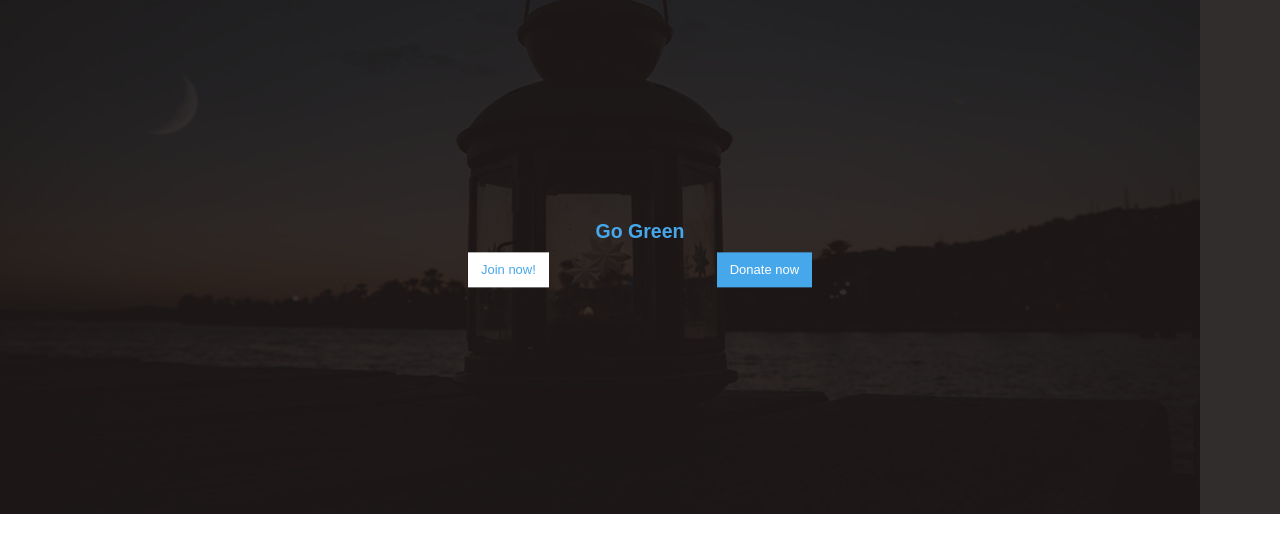
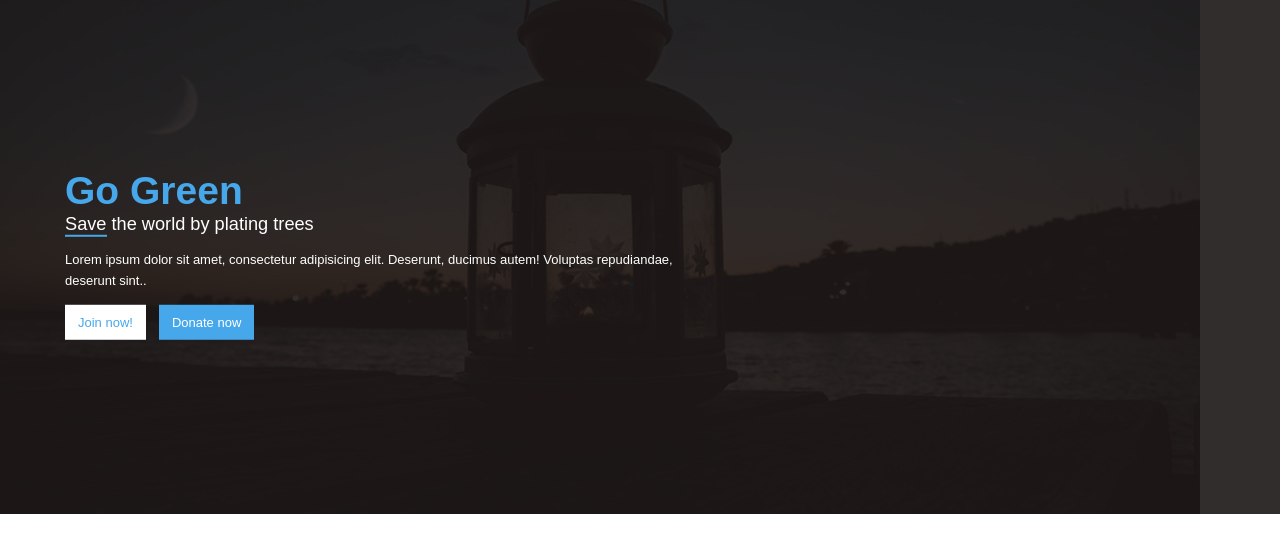
Before and after one commit to bauticutraro/Proyect-CSS, a plain HTML site: page index.html in a window 1280 px wide. Shown: the part 100-652 px from the top of the page. Drawn offline with Linux system fonts and the light colour scheme; some icons are missing.

Commit message:
hize el banner responsive

```diff
--- a/index.html
+++ b/index.html
@@ -68,7 +68,7 @@
     <div class="main-banner__data">
       <h2 class="main-banner__title">Go Green</h2>
       <p class="main-banner__subtitle">Save the world by plating trees</p>
-      <p class="main-banner__description">Lorem ipsum dolor sit amet, consectetur adipisicing elit. Deserunt, ducimus autem! Voluptas repudiandae, deserunt sint, magni iure amet mollitia ipsa voluptates asperiores soluta quos facere quae nam aut qui, eos.</p>
+      <p class="main-banner__description">Lorem ipsum dolor sit amet, consectetur adipisicing elit. Deserunt, ducimus autem! Voluptas repudiandae, deserunt sint..</p>
       <a href="#" class="main-banner__button button button--light">Join now!</a>
       <a href="#" class="main-banner__button button button--cta">Donate now</a>
     </div>
--- a/scss/theme/banner.scss
+++ b/scss/theme/banner.scss
@@ -18,16 +18,31 @@
 
  &__data {
    position: absolute;
+   display: flex;
+   flex-wrap: wrap;
+   width: 65%;
    top: 50%;
-   left: 50%;
-   transform: translate(-50%, -50%);
-   width: 65%;
-   display: flex;
-   justify-content: space-around;
-   flex-wrap: wrap;
+   left: 5em;
+   transform: translateY(-50%);
 
-   @media screen and (min-width: 480px) {
-     width: 40%;
+    @media screen and (min-width: 480px) {
+      width: 40%;
+    }
+
+   @media screen and (min-width: 640px) {
+     width: 30%;
+   }
+
+   @media screen and (min-width: 768px) {
+     width: 50%;
+   }
+
+   @media screen and (max-width: 768px) {
+     top: 50%;
+     left: 50%;
+     transform: translate(-50%, -50%);
+     justify-content: space-around;
+
    }
  }
 
@@ -36,11 +51,49 @@
   width: 100%;
   text-align: center;
   color: $primary-color;
+
+  @media screen and (min-width: 768px) {
+    text-align: left;
+    font-size: 3em;
+    margin: 0;
+  }
+
+  @media screen and (max-width: 768px) {
+    font-size: 2.3em;
+  }
 }
 
 &__subtitle,
 &__description {
-  display: none;
+  color: #fff;
+
+  @media screen and (max-width: 768px) {
+    display: none;
+  }
+}
+
+&__subtitle {
+  font-size: 1.4em;
+  margin: 0;
+
+  &::after {
+    content: '';
+    display: block;
+    width: 17%;
+    height: 2px;
+    background: $primary-color;
+  }
+}
+
+&__description {
+  font-size: $s;
+  line-height: 1.6;
+}
+
+.button {
+  @media screen and (min-width: 768px) {
+    margin-right: 1em;
+  }
 }
 
 }
```
Also changed, not shown: css/styles.css.
